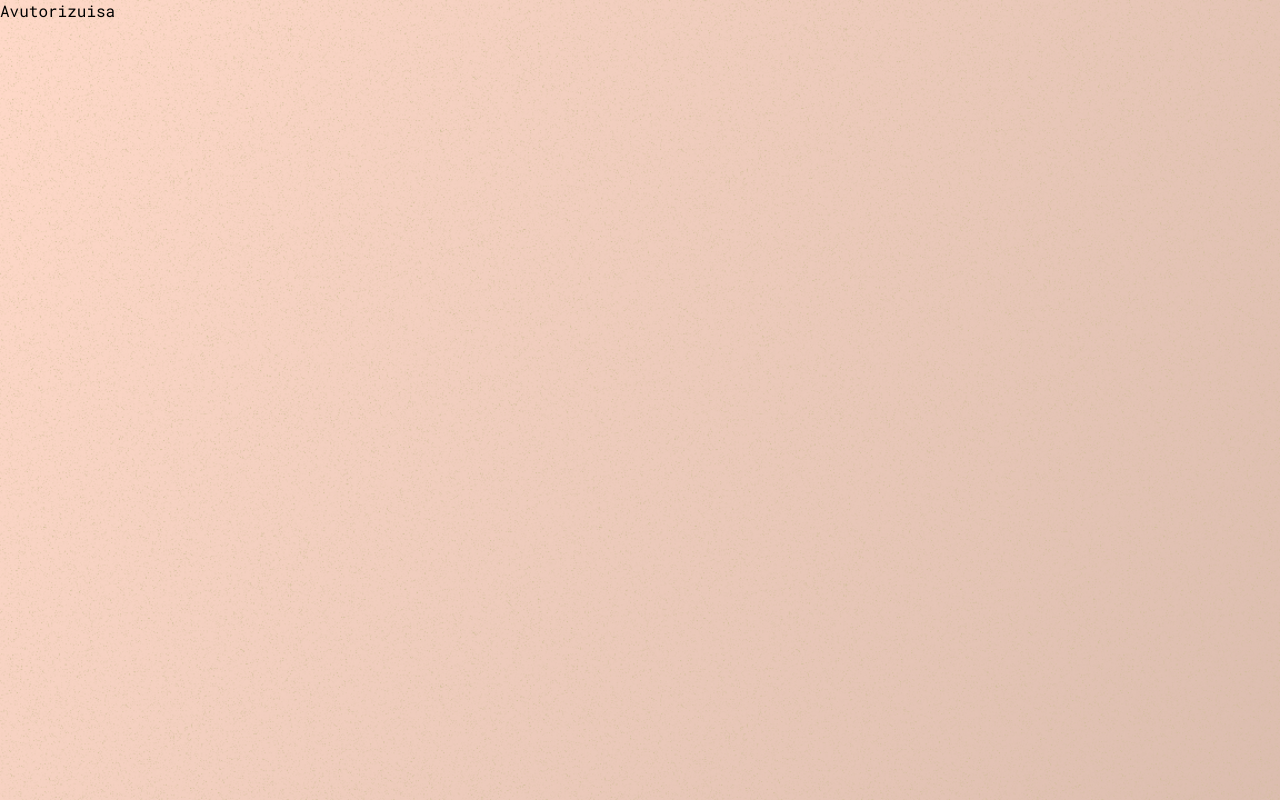
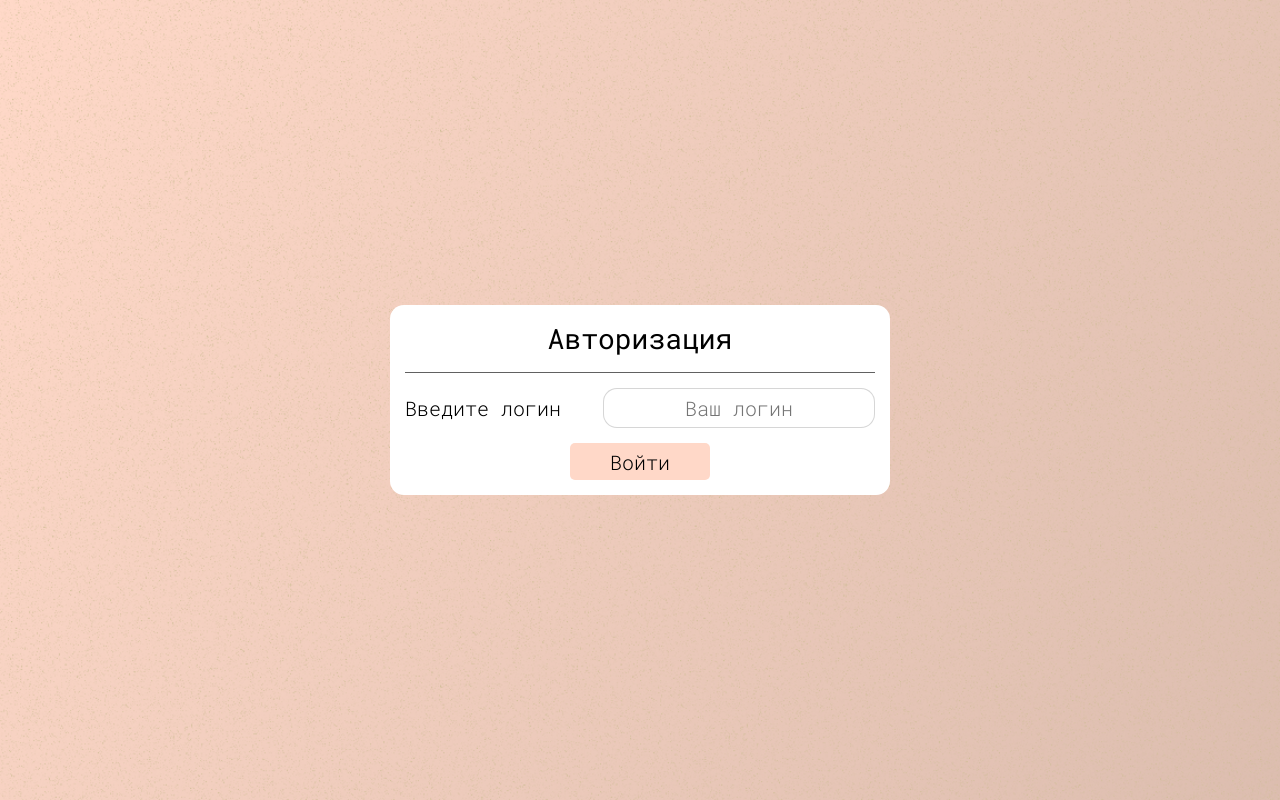
Before and after one commit to annabeliaeva/toodoo, a React (Vite) app: page / in a window 1280 px wide. Built offline with nearby package versions, Linux system fonts and the light colour scheme.

Commit message:
feat: create modal auth page

```diff
--- a/src/App.tsx
+++ b/src/App.tsx
@@ -4,10 +4,12 @@ import { TaskItemType } from './interfaces'
 import Body from './layout/Body/Body'
 import Header from './layout/Header/Header'
 import { MyGlobalContext } from './GlobalContent'
+import { createPortal } from 'react-dom'
 import { v4 as uuidv4 } from 'uuid'
+import ModalAuth from './components/ModalAuth/ModalAuth'
 
 function App() {
-  const [isAuthed, setIsAuthed] = useState(false)
+  const [authedUser, setAuthedUser] = useState<string | null>(null)
   const [tasks, setTasks] = useState<TaskItemType[]>([
     {
       id: uuidv4(),
@@ -67,12 +69,26 @@ function App() {
 
   const [isFetching, setIsFetching] = useState(false)
 
+  const handleSubmitLogin = (login: string) => {
+    setAuthedUser(login)
+  }
+
   return (
     <MyGlobalContext.Provider
-      value={{ tasks, setTasks, isFetching, setIsFetching }}
+      value={{
+        tasks,
+        setTasks,
+        isFetching,
+        setIsFetching,
+        authedUser,
+        setAuthedUser
+      }}
     >
-      {!isAuthed ? (
-        <>Avutorizuisa</>
+      {!authedUser ? (
+        createPortal(
+          <ModalAuth submitLogin={handleSubmitLogin} />,
+          document.body
+        )
       ) : (
         <div className="app">
           <Header />
--- a/src/GlobalContent.tsx
+++ b/src/GlobalContent.tsx
@@ -6,13 +6,17 @@ export interface GlobalContent {
   setTasks: (t: TaskItemType[]) => void
   isFetching: boolean
   setIsFetching: (fetch: boolean) => void
+  authedUser: string | null
+  setAuthedUser: (value: string) => void
 }
 
 export const MyGlobalContext = createContext<GlobalContent>({
   tasks: [],
   setTasks: () => {},
   isFetching: false,
-  setIsFetching: () => {}
+  setIsFetching: () => {},
+  authedUser: null,
+  setAuthedUser: () => {}
 })
 
 export const useGlobalContext = () => useContext(MyGlobalContext)
--- /dev/null
+++ b/src/components/ModalAuth/ModalAuth.module.sass
@@ -0,0 +1,93 @@
+
+@use '../../globals'
+
+.overlay
+	position: fixed
+	display: flex
+	align-items: center
+	inset: 0
+	height: fit-content
+	overflow: hidden
+
+	&__content
+		display: flex
+		flex-direction: column
+		gap: 15px
+		background: globals.$white1
+		margin: 0 auto
+		border-radius: 14px
+		padding: 15px
+		width: 500px
+		transition: all .2s ease-out
+		transform: translateY(-100%)
+		opacity: 0
+
+		&-opened
+			transform: translateY(0)
+			opacity: 1
+
+	&__header
+		text-align: center
+		font-weight: 400
+		font-size: 28px
+
+	&__spacer
+		height: 1px
+		background: globals.$grey3
+
+	&__form
+		display: flex
+		flex-direction: column
+		align-items: center
+		gap: 15px
+
+	&__input-and-label
+		display: flex
+		width: 100%
+		justify-content: space-between
+		align-items: center
+
+		&-label
+			font-weight: 300
+			font-size: 20px
+			color: globals.$dark2
+
+		&-input
+			font-weight: 300
+			font-size: 20px
+			text-align: center
+			overflow: hidden
+			border-radius: 14px
+			border: 1px solid rgba(204, 204, 204, 0.8)
+			height: 40px
+			padding: 10px
+
+			&:focus
+				outline: none
+				border: 2px solid rgba(148, 145, 145, 0.8)
+
+	&__submit-button
+		font-weight: 300
+		font-size: 20px
+		text-align: center
+		color: globals.$dark2
+		border-radius: 5px
+		padding: 4px 3px
+		width: 140px
+		height: 37px
+		background: globals.$light_pink
+		border: none
+
+	@media screen and (max-width: 1100px)
+		padding: 2rem
+		height: fit-content
+		align-items: flex-start
+
+		&__content
+			width: 100%
+			max-height: 60%
+			height: auto
+
+		&__task-list
+			max-height: 20rem
+			overflow: scroll
--- /dev/null
+++ b/src/components/ModalAuth/ModalAuth.tsx
@@ -0,0 +1,59 @@
+import { useEffect, useState } from 'react'
+import styles from './ModalAuth.module.sass'
+import cn from 'classnames'
+interface ModalAuthProps {
+  submitLogin: (login: string) => void
+}
+
+function ModalAuth({ submitLogin }: ModalAuthProps) {
+  const [isShown, setIsShown] = useState(false)
+  const [login, setLogin] = useState('')
+
+  useEffect(() => {
+    if (!isShown) setIsShown(true)
+  }, [])
+
+  const handleSubmit = (event: React.FormEvent<HTMLFormElement>) => {
+    event.preventDefault()
+    submitLogin(event.currentTarget.login.value)
+  }
+
+  const handleChange = (event: React.ChangeEvent<HTMLInputElement>) => {
+    setLogin(event.target.value)
+  }
+
+  return (
+    <div className={styles['overlay']}>
+      <div
+        className={cn(styles['overlay__content'], {
+          [styles['overlay__content-opened']]: isShown
+        })}
+        onClick={(e) => e.stopPropagation()}
+      >
+        <div className={styles['overlay__header']}>Авторизация</div>
+        <div className={styles['overlay__spacer']} />
+        <form className={styles['overlay__form']} onSubmit={handleSubmit}>
+          <div className={styles['overlay__input-and-label']}>
+            <label
+              className={styles['overlay__input-and-label-label']}
+              htmlFor="login"
+            >
+              Введите логин
+            </label>
+            <input
+              className={styles['overlay__input-and-label-input']}
+              type="text"
+              placeholder="Ваш логин"
+              value={login}
+              onChange={handleChange}
+              id="login"
+            />
+          </div>
+          <button className={styles['overlay__submit-button']}>Войти</button>
+        </form>
+      </div>
+    </div>
+  )
+}
+
+export default ModalAuth
--- a/src/components/ModalDay/ModalDay.module.sass
+++ b/src/components/ModalDay/ModalDay.module.sass
@@ -6,6 +6,7 @@
     display: flex
     align-items: center
     inset: 0
+    height: fit-content
     background: rgba(0, 0, 0, 0.25)
     overflow: hidden
 
@@ -18,7 +19,6 @@
         border-radius: 14px
         padding: 15px
         width: 569px
-        height: 501px
         transition: all .2s ease-out
         transform: translateY(-100%)
         opacity: 0
--- a/src/components/ModalDay/ModalDay.tsx
+++ b/src/components/ModalDay/ModalDay.tsx
@@ -1,5 +1,5 @@
 import { useEffect, useState } from 'react'
-import styles from './ModalDay.module.sass' // Импорт стилей для модального окна
+import styles from './ModalDay.module.sass'
 import cn from 'classnames'
 import TaskItemModal from './TaskItemModal/TaskItemModal'
 import { Moment } from 'moment'
--- a/src/globals.sass
+++ b/src/globals.sass
@@ -13,3 +13,4 @@ $dark1: #222222
 $dark2: #000000
 $red: #FF4D4D
 $pink: #FFA8A8
+$light_pink: #FFD8C8
--- a/src/layout/Body/Body.tsx
+++ b/src/layout/Body/Body.tsx
@@ -18,10 +18,10 @@ type WeekDay = {
 }
 
 function Body() {
-  const { tasks, isFetching, setIsFetching } = useGlobalContext()
+  const { tasks, isFetching, setIsFetching, authedUser } = useGlobalContext()
 
   const [tasksData, setTasksData] = useLocalStorage<TaskItemType[]>(
-    'tasks',
+    authedUser!,
     tasks
   )
 
```
